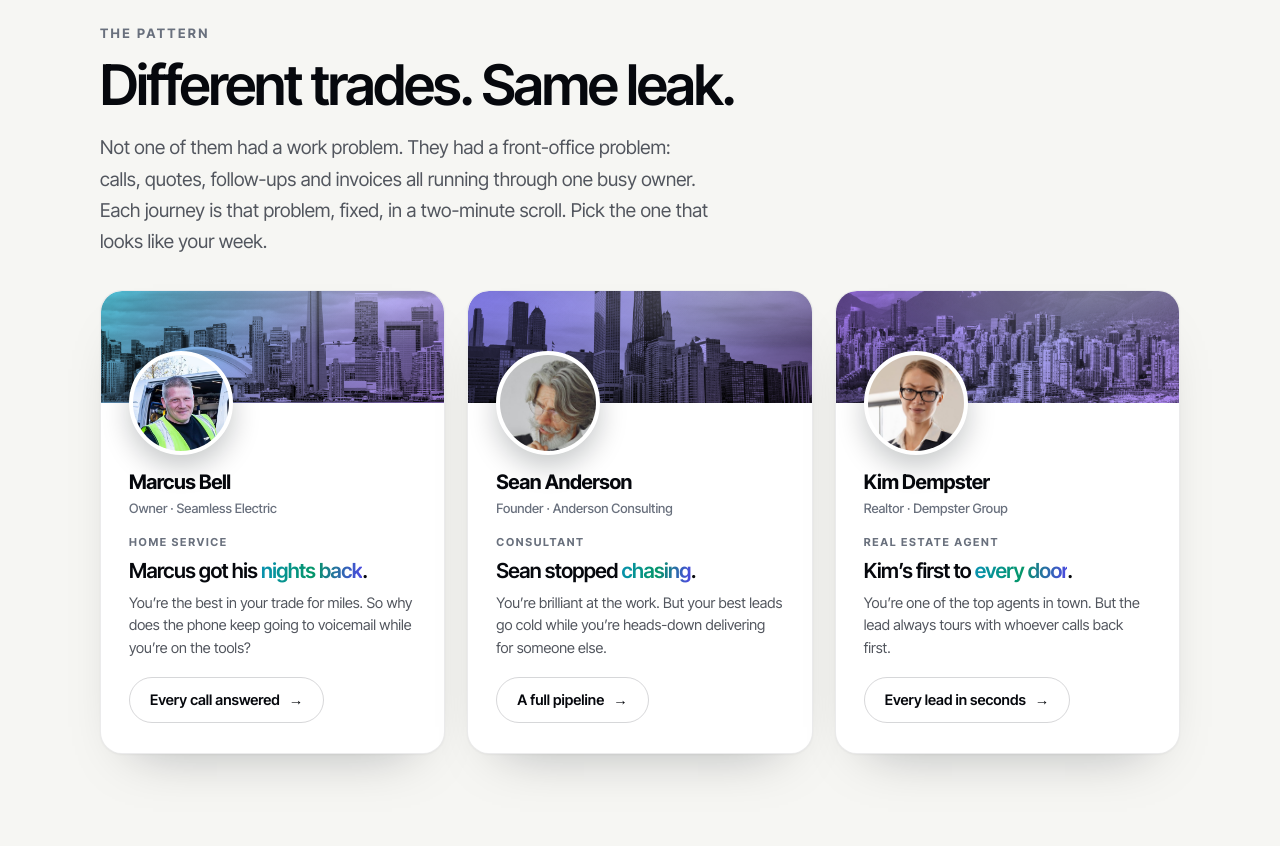
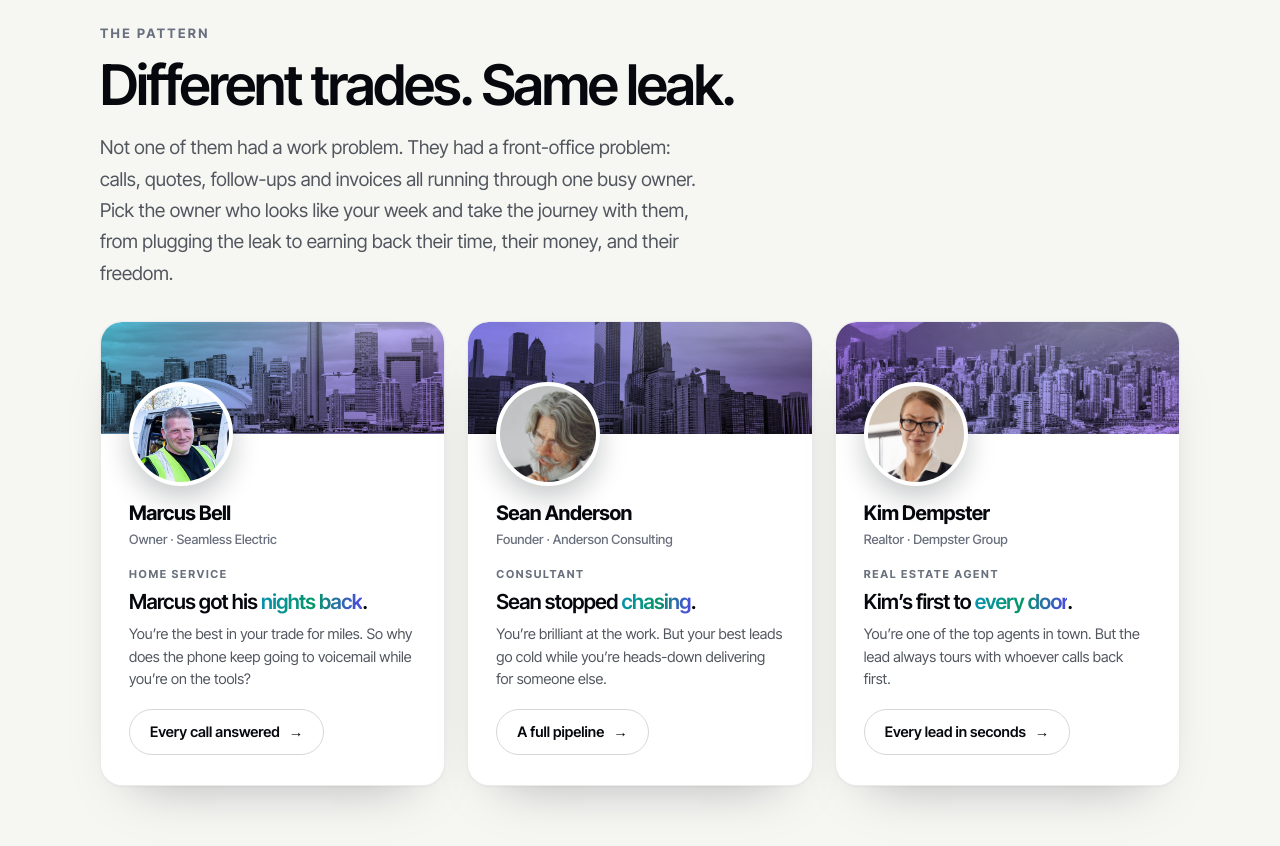
Before and after one commit to staybookt/staybookt-investor, a Next.js app: page /journeys in a window 1280 px wide. Shown: the part 860-1706 px from the top of the page. Built offline with nearby package versions, Linux system fonts and the light colour scheme; no server answers.

Commit message:
Journeys tee-up close: invitation instead of description. Pick the owner who looks like your week and take the journey with them, from plugging the leak to earning back their time, their money, and their freedom.

```diff
--- a/app/journeys/page.tsx
+++ b/app/journeys/page.tsx
@@ -219,8 +219,9 @@ export default function JourneysPage() {
             <h2>Different trades. Same leak.</h2>
             <p>
               Not one of them had a work problem. They had a front-office problem: calls, quotes,
-              follow-ups and invoices all running through one busy owner. Each journey is that
-              problem, fixed, in a two-minute scroll. Pick the one that looks like your week.
+              follow-ups and invoices all running through one busy owner. Pick the owner who looks
+              like your week and take the journey with them, from plugging the leak to earning back
+              their time, their money, and their freedom.
             </p>
           </div>
 
```
